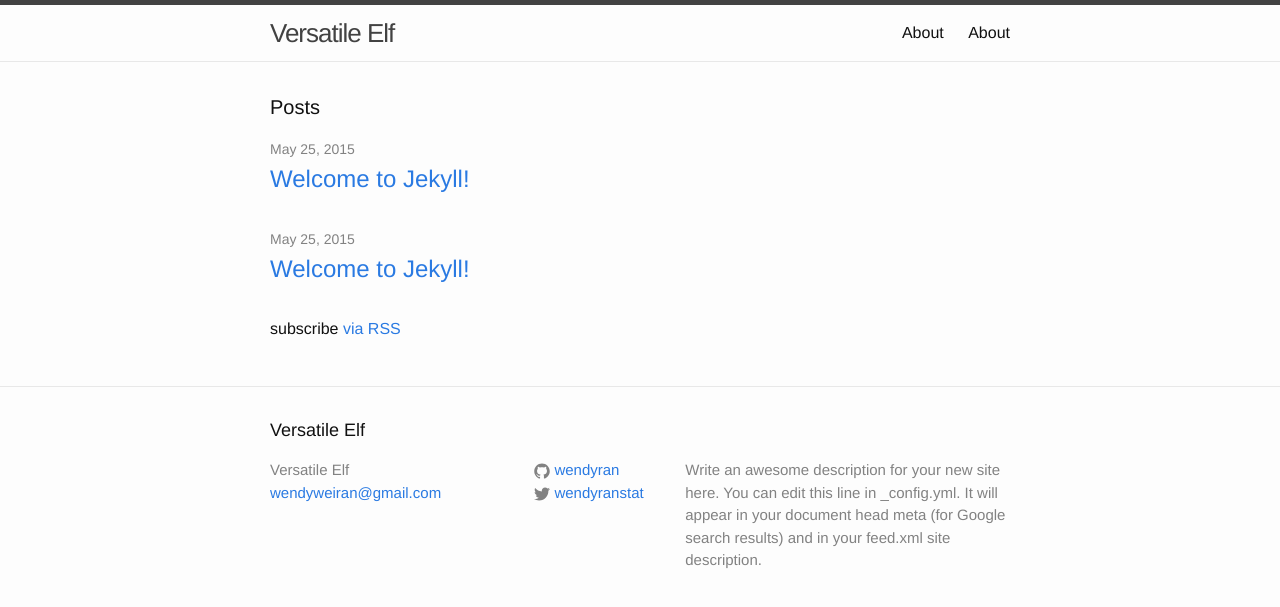
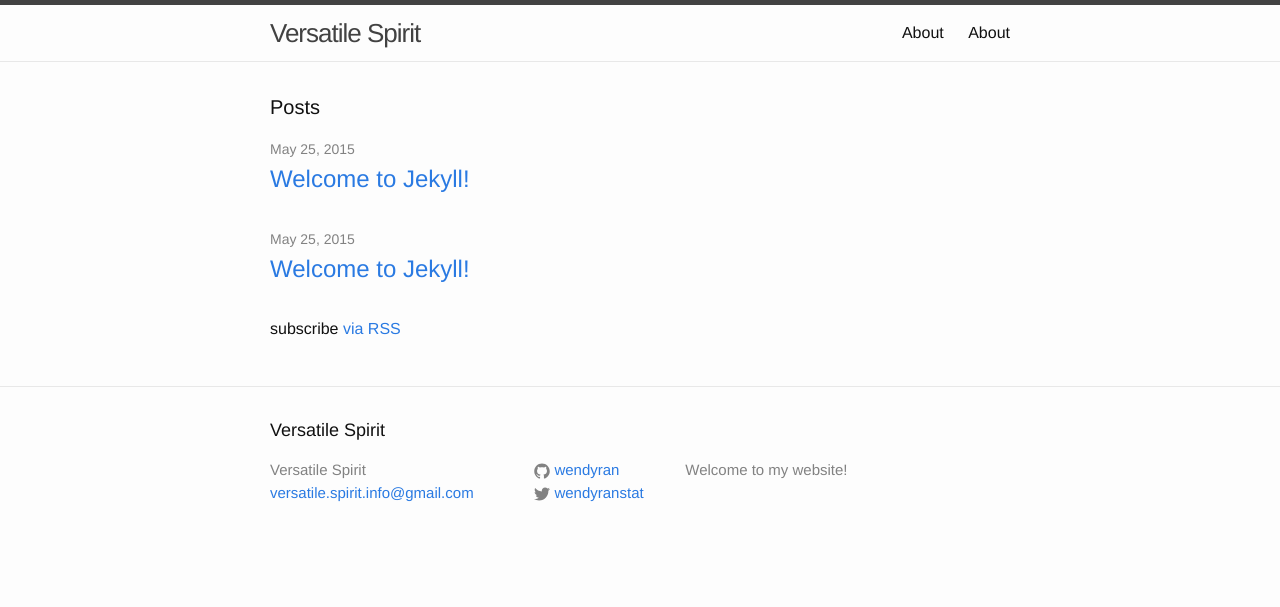
Before and after one commit to wendyran/wendyran.github.io, a Jekyll site: the page built from index.html, in a window 1280 px wide. Shown: the top 607 px of the page. Built offline with Jekyll 4.4.1, drawn with Linux system fonts in a browser that asks for light colours.

Commit message:
Revise main page

```diff
--- a/_config.yml
+++ b/_config.yml
@@ -1,12 +1,10 @@
 # Site settings
-title: Versatile Elf
-email: wendyweiran@gmail.com
+title: Versatile Spirit
+email: versatile.spirit.info@gmail.com
 description: > # this means to ignore newlines until "baseurl:"
-  Write an awesome description for your new site here. You can edit this
-  line in _config.yml. It will appear in your document head meta (for
-  Google search results) and in your feed.xml site description.
+  Welcome to my website!
 baseurl: "" # the subpath of your site, e.g. /blog/
-url: "http://yourdomain.com" # the base hostname & protocol for your site
+url: "http://wendyran.github.io" # the base hostname & protocol for your site
 twitter_username: wendyranstat
 github_username:  wendyran
 
```
